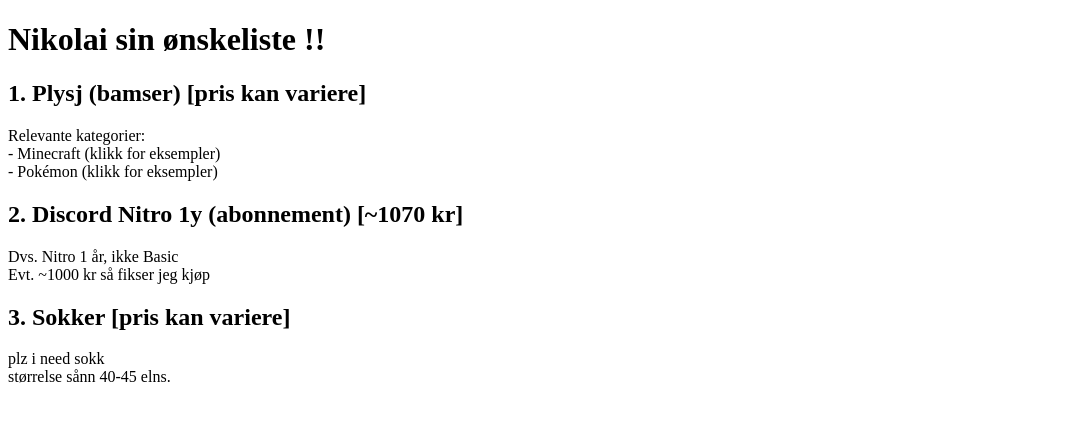
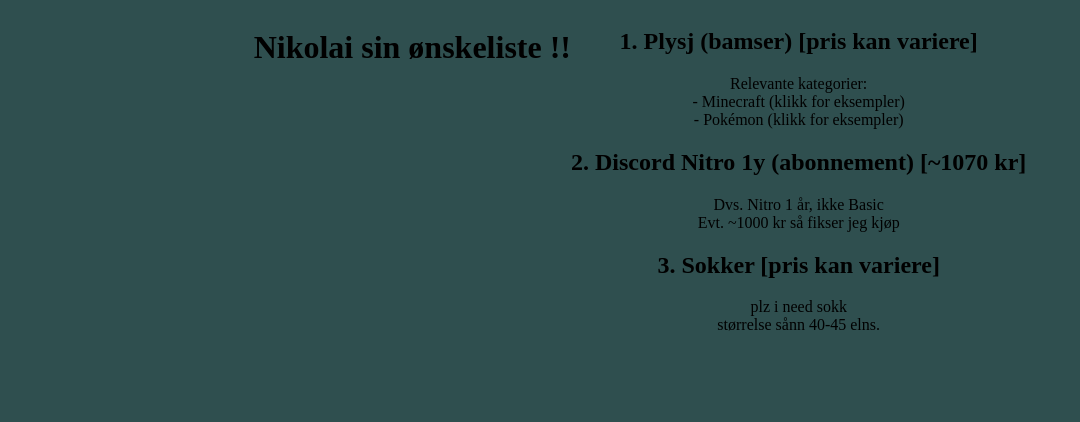
Before and after one commit to qtniko/qtniko.github.io, a PHP site: the page made by ønskeliste/index.html in a window 1280 px wide. Shown: the top 422 px of the page, without its empty margins (0-1080 px from the left). Run offline with PHP 8.4, Linux system fonts and the light colour scheme.

Commit message:
fix fix 3

```diff
--- a/ønskeliste/index.html
+++ b/ønskeliste/index.html
@@ -5,6 +5,7 @@
     <meta name="viewport" content="width=device-width, initial-scale=1.0">
     <link rel="stylesheet" type="text/css" href="main.css">
     <link rel="icon" type="image" href="./icons/N.png">
+    <script defer type="text/javascript" src="app.js"></script>
     <title>Ønskeliste</title>
 </head>
 <body>
--- a/ønskeliste/main.css
+++ b/ønskeliste/main.css
@@ -1 +1,10 @@
-/*  */
+body {
+    background-color: darkslategrey;
+    display: flex;
+    justify-content: center;
+    text-align: center;
+}
+
+p {
+    font-size: large;
+}
```
Also changed, not shown: ønskeliste/app.js (added).
